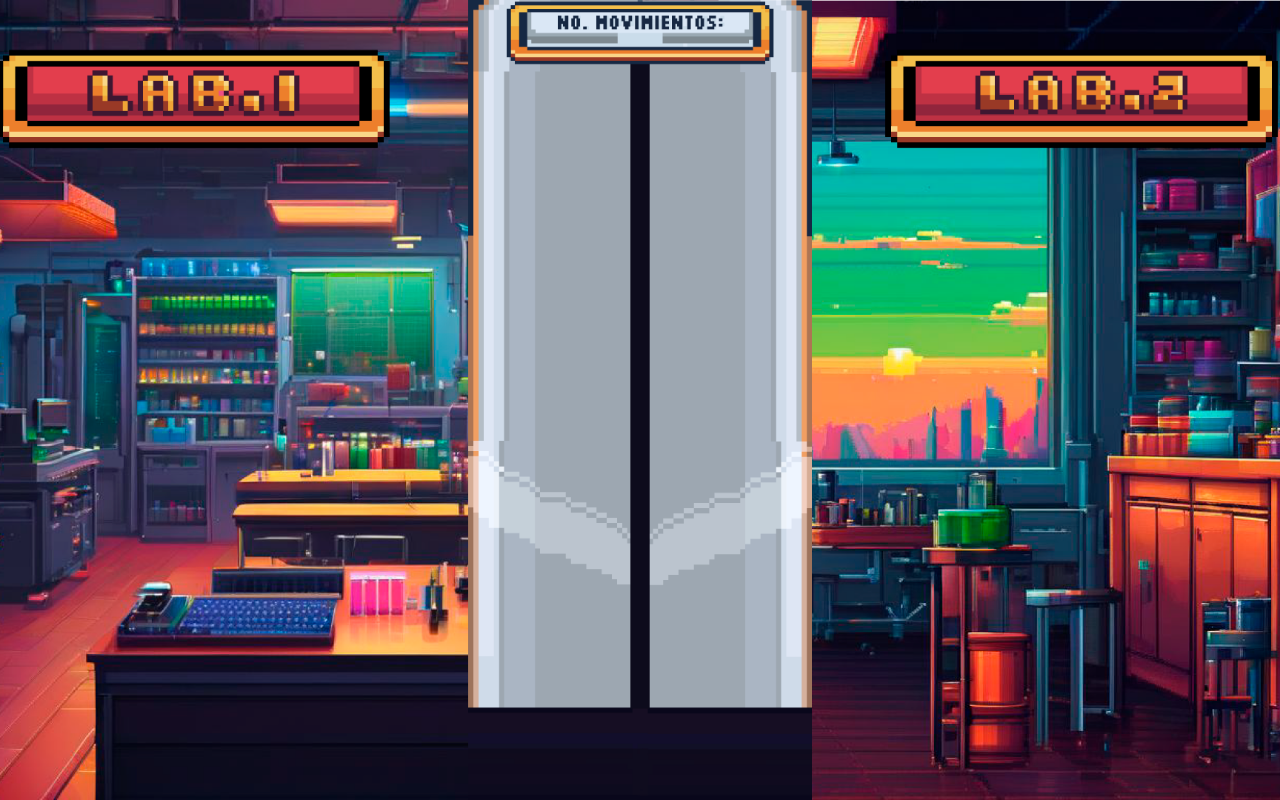
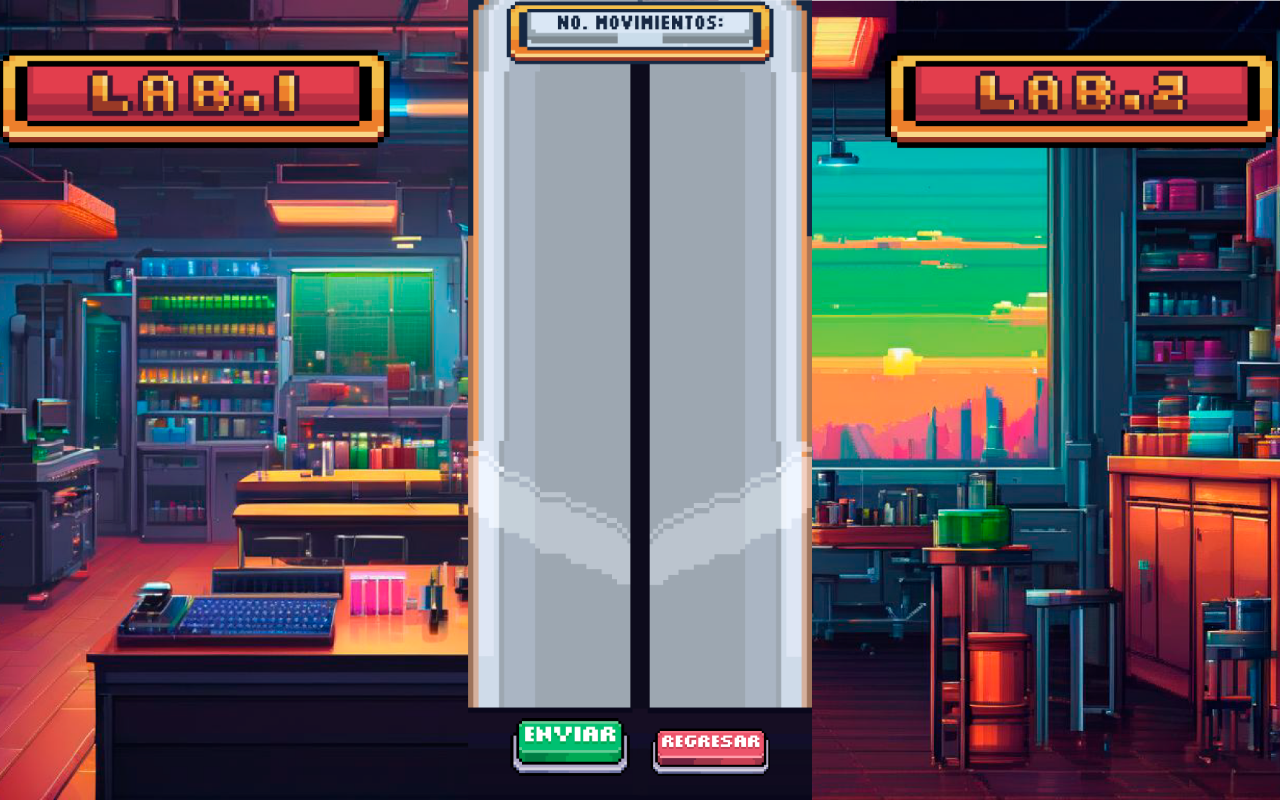
Before and after one commit to MarioDominguez7/Cientificos-Robots, an Angular app: page /game in a window 1280 px wide. Built offline with nearby package versions, Linux system fonts and the light colour scheme.

Commit message:
Ya estan los botones

```diff
--- a/src/app/game/game.component.css
+++ b/src/app/game/game.component.css
@@ -25,31 +25,20 @@
   .content {
     z-index: 1;
     color: white; /* Color blanco para garantizar que el contenido principal sea legible */
-    position: relative;
-    display: flex; /* Flexbox para alinear contenido */
-    flex-direction: column; /* Permite que los elementos se apilen verticalmente */
-    justify-content: flex-end; /* Alinea el contenido hacia abajo */
-    height: 100%; /* Asegura que ocupe toda la altura */
   }
 
   /* Estilo para el contenedor de botones */
   .button-container {
-    position: absolute; /* Permite que los botones se posicionen en coordenadas específicas */
-    bottom: 500px; /* Ajusta esta propiedad para colocar el contenedor de botones cerca de la parte inferior */
-    left: 0; /* Alinea el contenedor de botones a la izquierda */
-    width: 100%; /* Asegura que el contenedor ocupe todo el ancho */
-    display: flex; /* Usamos flexbox para alinear los botones */
-    justify-content: center; /* Centra los botones horizontalmente */
+    position: absolute; /* Mantenerlo absoluto */
+    bottom: 20px; /* Ajusta la distancia desde la parte inferior */
+    left: 50%; /* Centrar horizontalmente */
+    transform: translateX(-50%); /* Centra el contenedor horizontalmente */
   }
 
   /* Estilo específico para los botones */
-.send-button,
-.back-button {
-  width: 100px; /* Ancho del botón */
-  height: 100px; /* Alto del botón */
-  cursor: pointer; /* Cambia el cursor cuando pasa sobre el botón */
-}
-
-.send-button {
-  margin-right: 20px; /* Espacio entre los botones */
-}
+  .button {
+    cursor: pointer;
+    margin: 0 10px; /* Espaciado entre los botones */
+    width: 120px; /* Cambia este valor según el tamaño deseado */
+    height: auto; /* Ajusta la altura automáticamente para mantener la proporción de la imagen */
+  }
--- a/src/app/game/game.component.html
+++ b/src/app/game/game.component.html
@@ -6,24 +6,26 @@
     <div class="content">
         <div class="button-container">
             <img
+              class="button"
               src="assets/botonEnviar.png"
               alt="Enviar"
               [src]="isSendButtonPressed ? 'assets/botonEnviarPressed.png' : 'assets/botonEnviar.png'"
               (mousedown)="onSendButtonMouseDown()"
               (mouseup)="onSendButtonMouseUp()"
               (mouseleave)="isSendButtonPressed = false"
+              style="top: 982px; left: 758.951px;"
             />
 
             <img
+              class="button"
               src="assets/botonRegresar.png"
               alt="Regresar"
               [src]="isBackButtonPressed ? 'assets/botonRegresarPressed.png' : 'assets/botonRegresar.png'"
               (mousedown)="onBackButtonMouseDown()"
               (mouseup)="onBackButtonMouseUp()"
               (mouseleave)="isBackButtonPressed = false"
+              style="top: 982px; left: 758.951px;"
             />
           </div>
     </div>
   </div>
-
-<div class="background-imagegame"></div>
```
